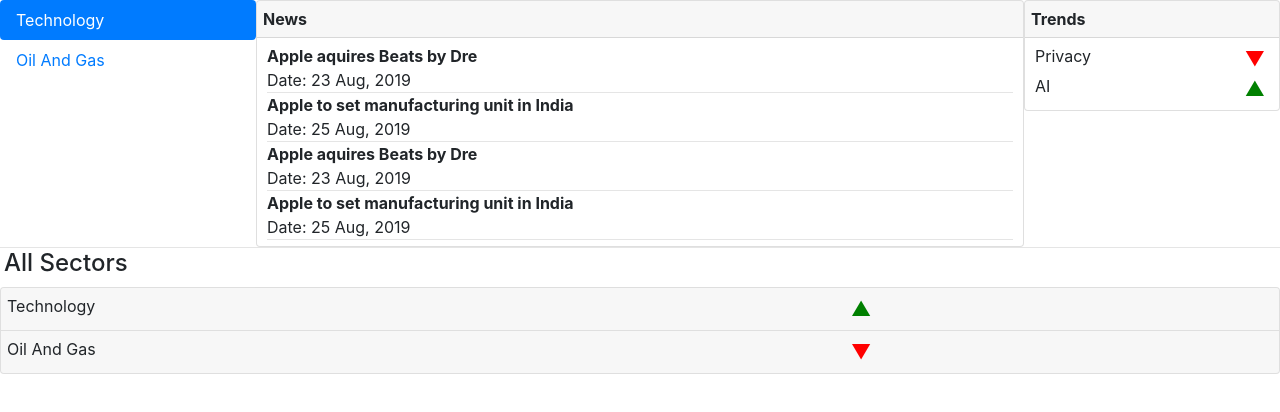
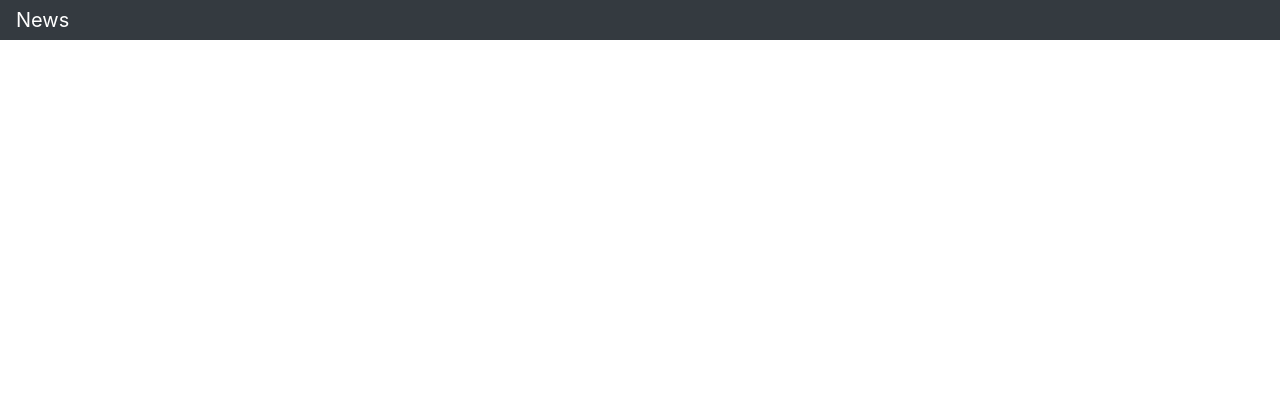
Before and after one commit to prashantgaikwad/d10x, a React (Create React App) app: page /news in a window 1280 px wide. Shown: the top 412 px of the page. Built offline with nearby package versions, Linux system fonts and the light colour scheme.

Commit message:
added nes and secore pages. added router

```diff
--- a/package.json
+++ b/package.json
@@ -8,6 +8,7 @@
     "react": "^16.9.0",
     "react-bootstrap": "^1.0.0-beta.12",
     "react-dom": "^16.9.0",
+    "react-router-dom": "^5.0.1",
     "react-scripts": "3.1.1"
   },
   "scripts": {
--- a/src/App.js
+++ b/src/App.js
@@ -1,13 +1,18 @@
 import React from "react";
 import "./App.css";
-import LandingPage from "./landing/LandingPage";
+import { BrowserRouter as Router, Route } from "react-router-dom";
+import LandingPage from "./pages/LandingPage";
+import NewsPage from "./pages/NewsPage";
+import SectorPage from "./pages/SectorPage";
 
 function App() {
   return (
     <div className="App">
-      <header className="App-header">
-        <LandingPage />
-      </header>
+      <Router>
+        <Route path="/" exact component={LandingPage} />
+        <Route path="/sectors/" component={SectorPage} />
+        <Route path="/news/" component={NewsPage} />
+      </Router>
     </div>
   );
 }
--- a/src/common/NewsItem.js
+++ b/src/common/NewsItem.js
@@ -6,7 +6,7 @@
   return (
     <div style={{ display: "flex", flexDirection: "column", padding: "0 4px" }}>
       <b>{news.headline}</b>
-      <div>Date: {news.date}</div>
+      <div>Date: {news.publishDate}</div>
       <hr />
     </div>
   );
--- a/src/mock/sectors.js
+++ b/src/mock/sectors.js
@@ -1,18 +1,21 @@
 export default [{
-  sectorName: "Technology",
-  sentiment: "POSITIVE",
-  news: [{
+  name: "Technology",
+  sentiment: {
+    direction: "POSITIVE",
+    score: 80,
+  },
+  relatedNews: [{
     headline: "Apple aquires Beats by Dre",
-    date: "23 Aug, 2019",
+    publishDate: "23 Aug, 2019",
   }, {
     headline: "Apple to set manufacturing unit in India",
-    date: "25 Aug, 2019",
+    publishDate: "25 Aug, 2019",
   }, {
     headline: "Apple aquires Beats by Dre",
-    date: "23 Aug, 2019",
+    publishDate: "23 Aug, 2019",
   }, {
     headline: "Apple to set manufacturing unit in India",
-    date: "25 Aug, 2019",
+    publishDate: "25 Aug, 2019",
   }],
   trends: [{
     name: "Privacy",
@@ -24,20 +27,23 @@
     weight: 250,
   }],
 }, {
-  sectorName: "Oil And Gas",
-  sentiment: "NEGATIVE",
-  news: [{
+  name: "Oil And Gas",
+  sentiment: {
+    direction: "NEGATIVE",
+    score: 80,
+  },
+  relatedNews: [{
     headline: "Reliance to open a new refinery in Gujrat",
-    date: "24 Aug, 2019",
+    publishDate: "24 Aug, 2019",
   }, {
     headline: "Air India owes 2000 Cr to Oil companies",
-    date: "26 Aug, 2019",
+    publishDate: "26 Aug, 2019",
   }, {
     headline: "Reliance to open a new refinery in Gujrat",
-    date: "24 Aug, 2019",
+    publishDate: "24 Aug, 2019",
   }, {
     headline: "Air India owes 2000 Cr to Oil companies",
-    date: "26 Aug, 2019",
+    publishDate: "26 Aug, 2019",
   }],
   trends: [{
     name: "Air India",
--- a/src/landing/landingPage.js
+++ b/src/pages/LandingPage.js
@@ -1,9 +1,9 @@
 import React from "react";
 import {
-  Tab, Nav, Card, Accordion, Button,
+  Tab, Nav, Card, Accordion, Navbar,
 } from "react-bootstrap";
 import "./Landing.css";
-import{ map } from "lodash";
+import { map } from "lodash";
 import SectorSummary from "./SectorSummary";
 import sectors from "../mock/sectors";
 
@@ -13,24 +13,30 @@
   constructor(props) {
     super(props);
     this.state = {
-      selectedSector: 0
-    }
+      selectedSector: 0,
+    };
   }
 
-  renderTabs = () => {
+  renderTabs() {
     return sectors.map((sector, index) => (
-      <Nav.Item key={index} onClick={() => {
-        this.setState({ selectedSector: index });
-      }}>
-        <Nav.Link eventKey={index}>{sector.sectorName}</Nav.Link>
+      <Nav.Item
+        key={index}
+        onClick={() => {
+          this.setState({ selectedSector: index });
+        }}
+      >
+        <Nav.Link eventKey={index}>{sector.name}</Nav.Link>
       </Nav.Item>
-    ))
+    ));
   }
 
   render() {
     const { selectedSector } = this.state;
     return (
       <div className="landing-page">
+        <Navbar bg="dark" variant="dark" style={{ padding: "0 1rem"}}>
+          <Navbar.Brand >Top Sectors</Navbar.Brand>
+        </Navbar>
         <div style={{ flex: 1 }}>
           <Tab.Container id="left-tabs-example" defaultActiveKey={0}>
             <div style={{ display: "flex"}}>
@@ -49,14 +55,16 @@
         </div>
         <div style={{ flex: 2, height: "100%" }}>
           <hr />
-          <h4 style={{ padding: "1px 4px"}}>All Sectors</h4>
+          <Navbar bg="dark" variant="dark" style={{ padding: "0 1rem"}}>
+            <Navbar.Brand >All Sectors</Navbar.Brand>
+          </Navbar>
           <Accordion>
             {map(sectors, ((sector, index) => (
               <Card key={index}>
                 <Accordion.Toggle as={Card.Header} variant="link" eventKey={index} style={{ display: "flex"}}>
-                  <div style={{ flex: 2}}>{sector.sectorName}</div>
+                  <a href={`/sectors/?sector=${sector.name}`}style={{ flex: 2}}>{sector.name}</a>
                   <div style={{ flex: 1}}>
-                    {sector.sentiment === "POSITIVE" ?
+                    {sector.sentiment.direction === "POSITIVE" ?
                       <span style={{...sentimentStyle, color: "green" }}>▲</span> :
                       <span style={{...sentimentStyle, color: "red" }}>▼</span>}
                   </div>
--- /dev/null
+++ b/src/pages/NewsPage.css
@@ -0,0 +1,15 @@
+.news-page {
+  width: 100%;
+  height: 100%;
+  display: flex;
+  flex-direction: column;
+}
+
+.card-header {
+  padding: 6px !important;
+}
+
+.card-body {
+  padding: 6px !important;
+  overflow-y: auto;
+}
--- /dev/null
+++ b/src/pages/NewsPage.js
@@ -0,0 +1,25 @@
+import React from "react";
+import {
+  Navbar,
+} from "react-bootstrap";
+import "./NewsPage.css";
+
+export default class NewsPage extends React.Component {
+  constructor(props) {
+    super(props);
+    this.state = {
+    };
+  }
+
+  render() {
+    return (
+      <div className="news-page">
+        <Navbar bg="dark" variant="dark" style={{ padding: "0 1rem"}}>
+          <Navbar.Brand>News</Navbar.Brand>
+        </Navbar>
+        <div style={{ flex: 1 }}>
+        </div>
+      </div>
+    );
+  }
+}
--- /dev/null
+++ b/src/pages/SectorPage.css
@@ -0,0 +1,15 @@
+.sector-page {
+  width: 100%;
+  height: 100%;
+  display: flex;
+  flex-direction: column;
+}
+
+.card-header {
+  padding: 6px !important;
+}
+
+.card-body {
+  padding: 6px !important;
+  overflow-y: auto;
+}
--- /dev/null
+++ b/src/pages/SectorPage.js
@@ -0,0 +1,25 @@
+import React from "react";
+import {
+  Navbar,
+} from "react-bootstrap";
+import "./SectorPage.css";
+
+export default class SectorPage extends React.Component {
+  constructor(props) {
+    super(props);
+    this.state = {
+    };
+  }
+
+  render() {
+    return (
+      <div className="sector-page">
+        <Navbar bg="dark" variant="dark" style={{ padding: "0 1rem" }}>
+          <Navbar.Brand>Sector</Navbar.Brand>
+        </Navbar>
+        <div style={{ flex: 1 }}>
+        </div>
+      </div>
+    );
+  }
+}
--- a/src/landing/SectorSummary.js
+++ b/src/pages/SectorSummary.js
@@ -19,7 +19,7 @@
         <Card>
           <Card.Header><b>News</b></Card.Header>
           <Card.Body>
-            {map(sector.news, ((newsItem) => (<NewsItem news={newsItem} />)))}
+            {map(sector.relatedNews, ((newsItem) => (<NewsItem news={newsItem} />)))}
           </Card.Body>
         </Card>
       </div>
```
Also changed, not shown: src/pages/Landing.css (renamed from src/landing/landing.css), 1 other file (tests, documents, lock files or other folders).
